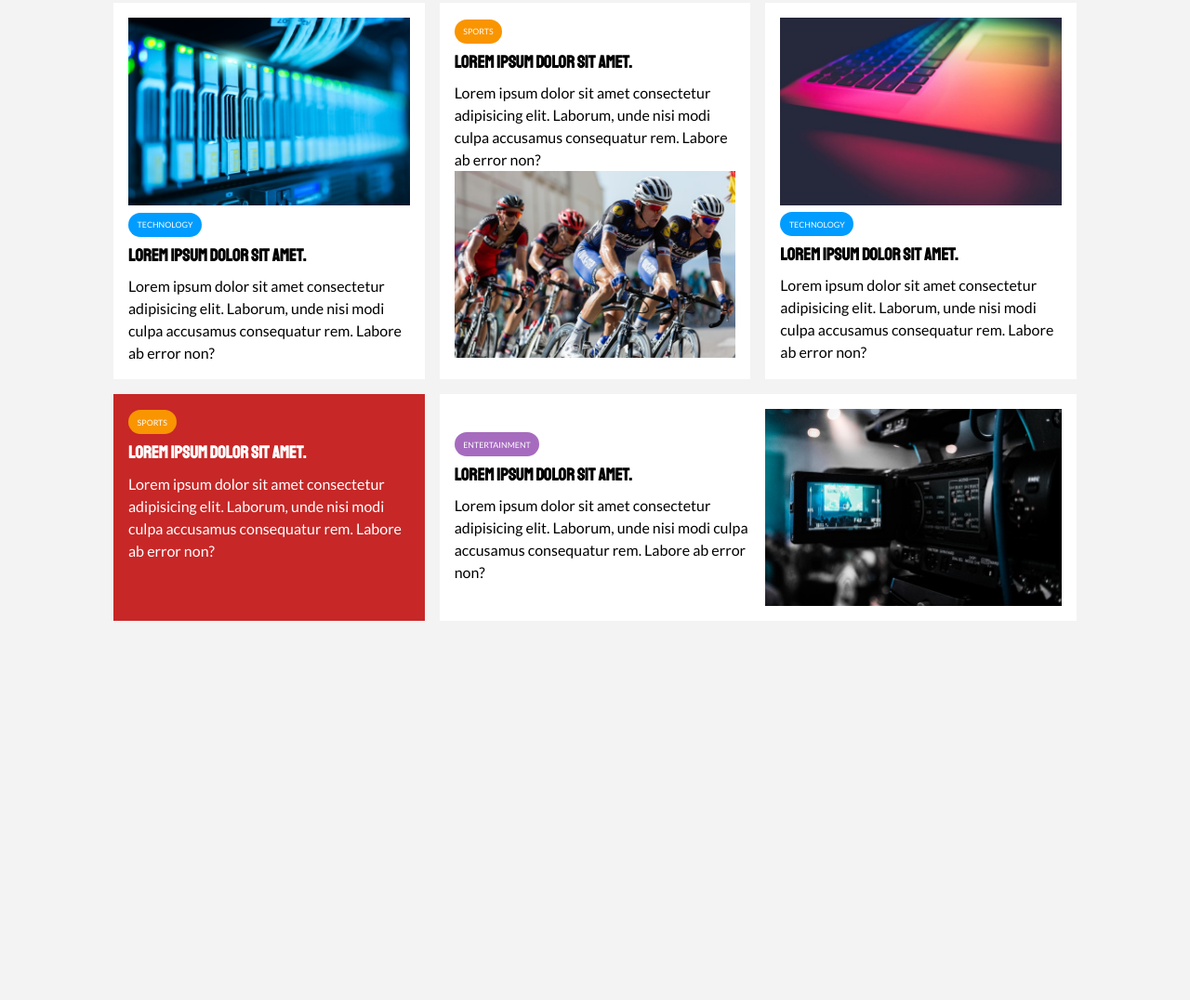
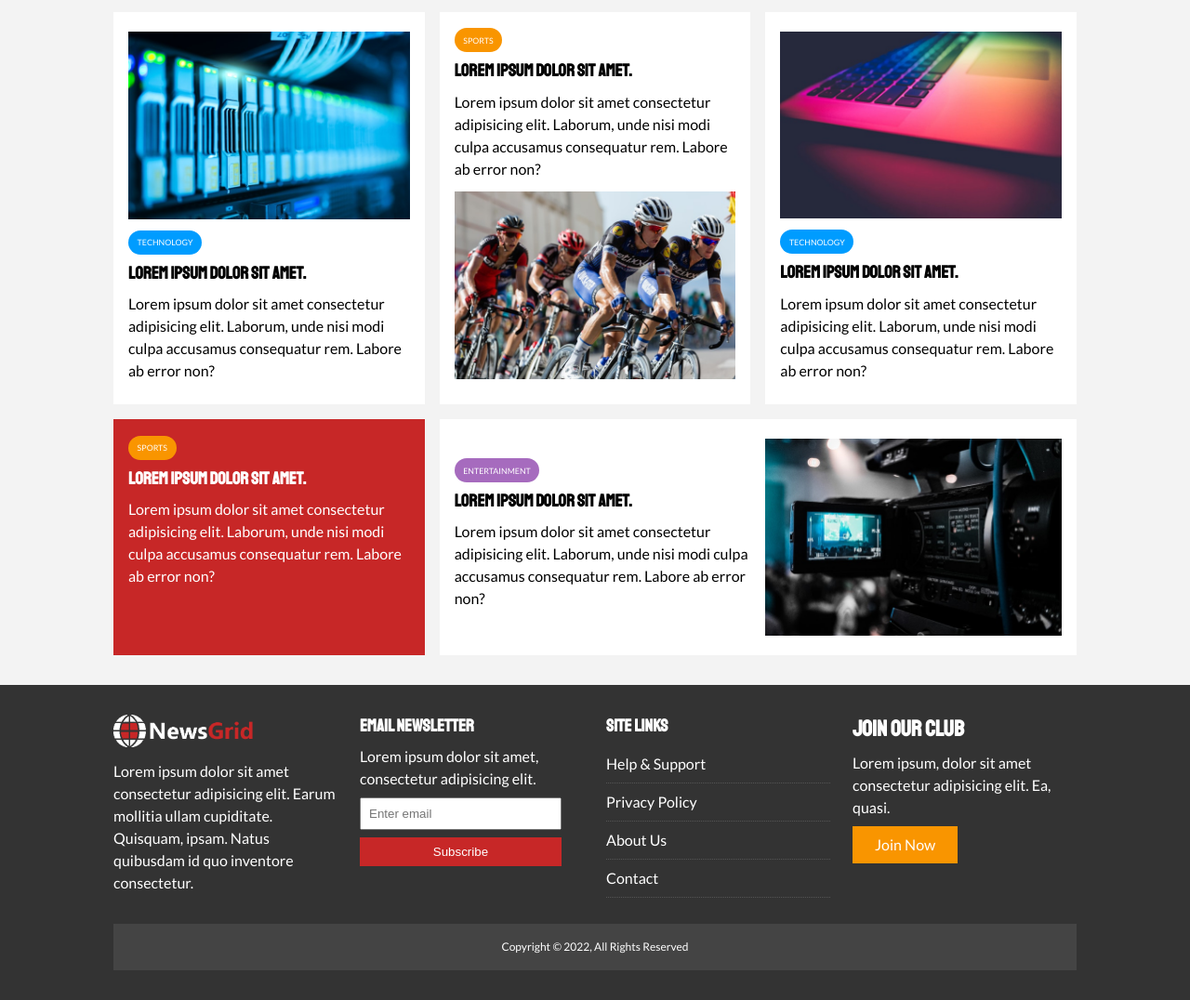
Before and after one commit to yuliiiah/course-html-css-sass, a plain HTML site: page html-css-sass/project-newsgrid/index.html in a window 1280 px wide. Shown: the part 867-1943 px from the top of the page at 93% size. Before the commit the page ends 1567 px from the top, so only its background shows below. Drawn offline with Linux system fonts and the light colour scheme.

Commit message:
Section 12: NewsGrid Website | Footer with grid

```diff
--- a/html-css-sass/project-newsgrid/css/style.css
+++ b/html-css-sass/project-newsgrid/css/style.css
@@ -31,6 +31,10 @@ a {
 
 ul {
   list-style: none;
+}
+
+p {
+  margin: 0.5rem 0;
 }
 
 img {
@@ -167,6 +171,15 @@ h6 {
   padding: 3rem;
 }
 
+.list li {
+  padding: 0.5rem 0;
+  border-bottom: 1px dotted #555;
+}
+
+.list li a:hover {
+  color: var(--primary-color) !important;
+}
+
 /* Navigation */
 #main-nav {
   background: #fff;
@@ -269,3 +282,45 @@ h6 {
 #home-articles .articles-container > *:last-child {
   grid-column: 2 / span 2;
 }
+
+#home-articles .card img {
+  padding: 0.3rem 0;
+}
+
+/* Footer */
+#main-footer {
+  background: var(--dark-color);
+  color: #fff;
+}
+
+#main-footer img {
+  width: 150px;
+}
+
+#main-footer a {
+  color: #fff;
+}
+
+#main-footer .container {
+  display: grid;
+  grid-template-columns: repeat(4, 1fr);
+  grid-gap: 1.5rem;
+}
+
+#main-footer .footer-container > *:last-child {
+  background: #444;
+  grid-column: 1 / span 4;
+  padding: 0.5rem;
+  text-align: center;
+  font-size: 0.75rem;
+}
+
+#main-footer .footer-container input[type='email'] {
+  width: 90%;
+  padding: 0.5rem;
+  margin-bottom: 0.5rem;
+}
+
+#main-footer .footer-container input[type='submit'] {
+  width: 90%;
+}
--- a/html-css-sass/project-newsgrid/index.html
+++ b/html-css-sass/project-newsgrid/index.html
@@ -172,5 +172,46 @@
         </div>
       </div>
     </section>
+
+    <!-- Footer -->
+    <footer id="main-footer" class="py-2">
+      <div class="container footer-container">
+        <div>
+          <img src="images/logo_light.png" alt="NewsGrid" />
+          <p>
+            Lorem ipsum dolor sit amet consectetur adipisicing elit. Earum
+            mollitia ullam cupiditate. Quisquam, ipsam. Natus quibusdam id quo
+            inventore consectetur.
+          </p>
+        </div>
+        <div>
+          <h3>Email Newsletter</h3>
+          <p>Lorem ipsum dolor sit amet, consectetur adipisicing elit.</p>
+          <form>
+            <input type="email" placeholder="Enter email" />
+            <input type="submit" value="Subscribe" class="btn btn-primary" />
+          </form>
+        </div>
+        <div>
+          <h3>Site Links</h3>
+          <ul class="list">
+            <li><a href="#">Help & Support</a></li>
+            <li><a href="#">Privacy Policy</a></li>
+            <li><a href="#">About Us</a></li>
+            <li><a href="#">Contact</a></li>
+          </ul>
+        </div>
+        <div>
+          <h2>Join Our Club</h2>
+          <p>
+            Lorem ipsum, dolor sit amet consectetur adipisicing elit. Ea, quasi.
+          </p>
+          <a href="#" class="btn btn-secondary">Join Now</a>
+        </div>
+        <div>
+          <p>Copyright &copy; 2022, All Rights Reserved</p>
+        </div>
+      </div>
+    </footer>
   </body>
 </html>
```
